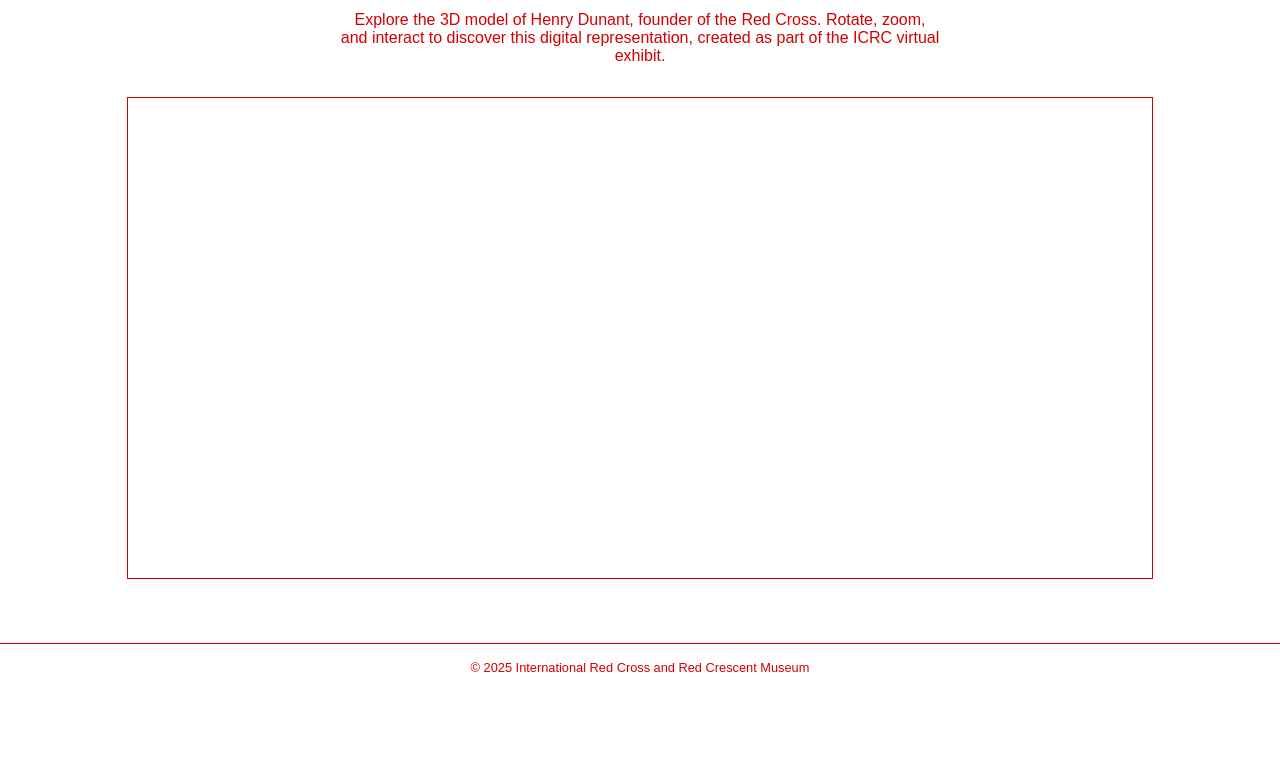
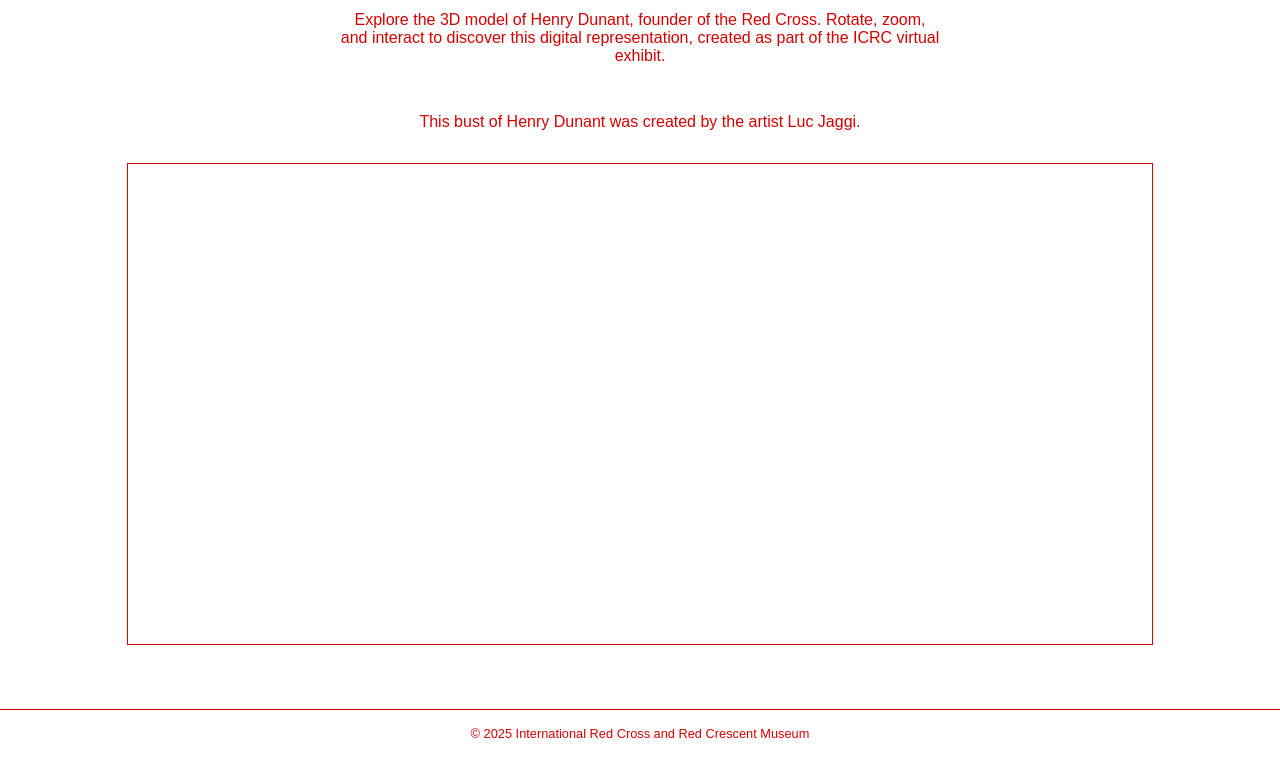
Before and after one commit to IretonLiu/IretonLiu.github.io, a plain HTML site: page index.html in a window 1280 px wide. Shown: the part 189-946 px from the top of the page. Before the commit the page ends 880 px from the top, so only its background shows below. Drawn offline with nearby package versions, Linux system fonts and the light colour scheme; no server answers.

Commit message:
chore: added artist name

```diff
--- a/index.html
+++ b/index.html
@@ -87,6 +87,7 @@
         zoom, and interact to discover this digital representation, created as
         part of the ICRC virtual exhibit.
       </p>
+      <p>This bust of Henry Dunant was created by the artist Luc Jaggi.</p>
       <div id="canvas-container"></div>
     </main>
 
```
